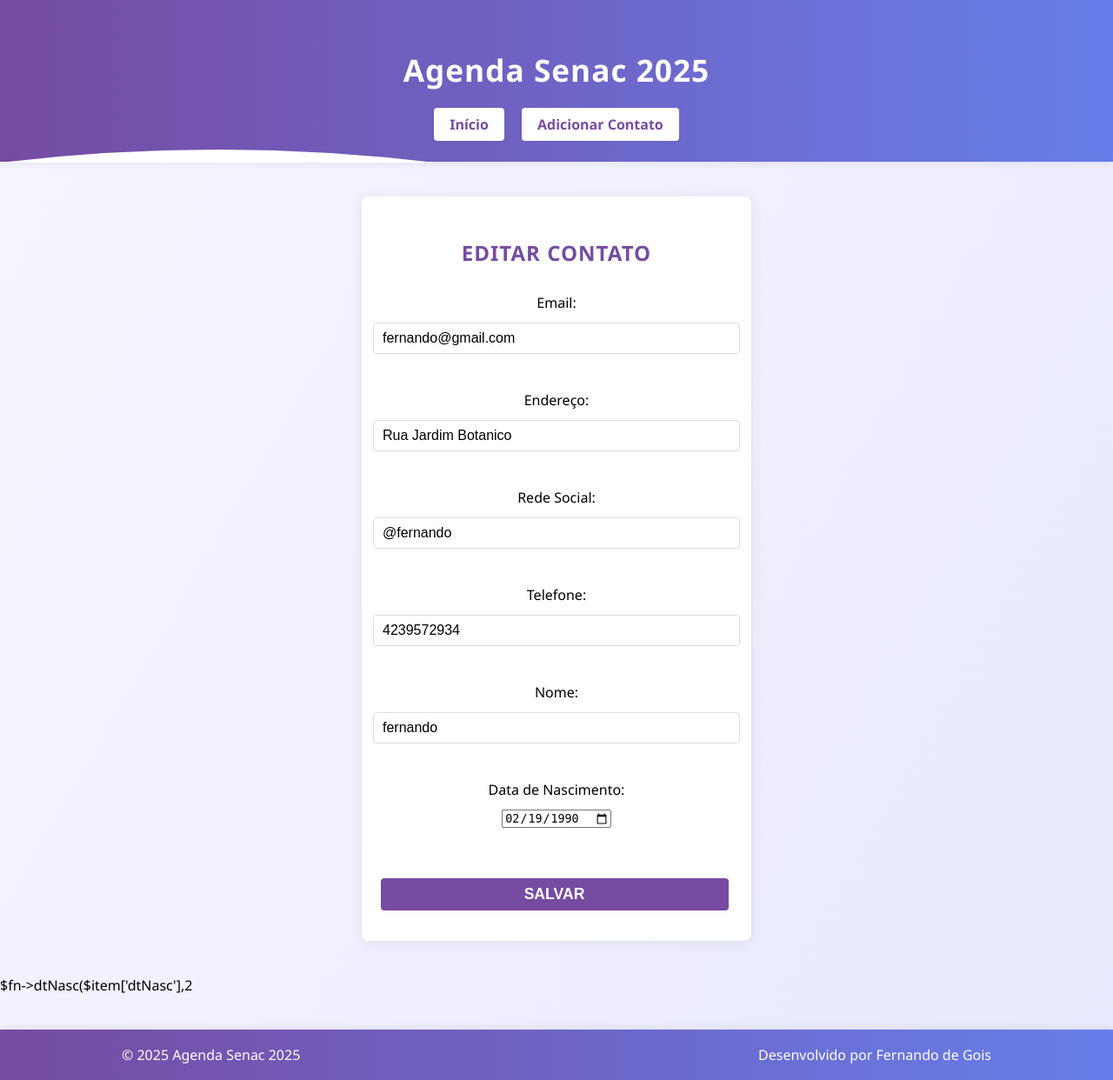
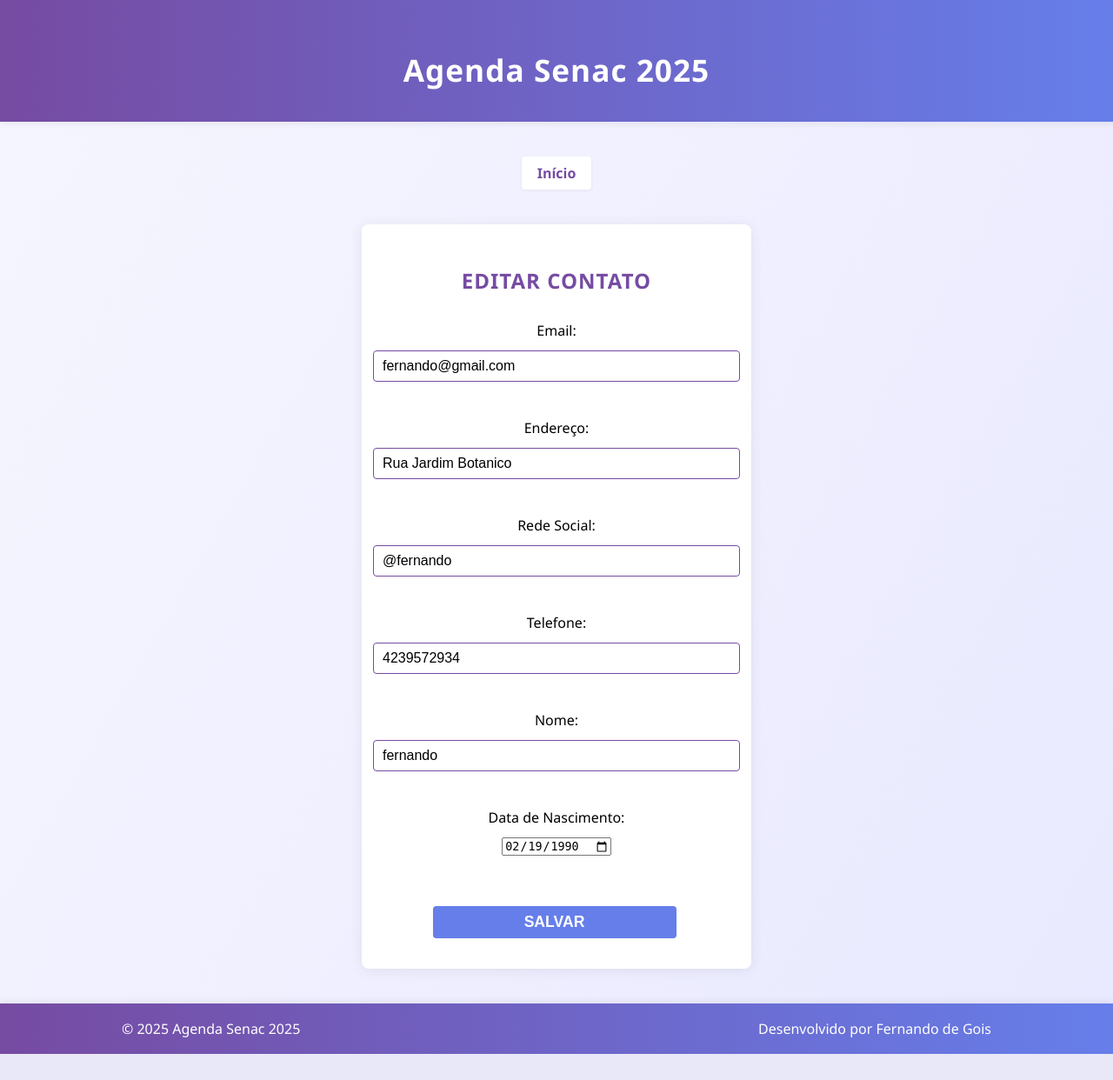
Before and after one commit to FernandoGois47/agendaSenac2025, a PHP site: page /editarContato.php?id=2 in a window 1280 px wide. Shown: the whole page at 87% size. After the commit the page ends 1212 px from the top, so only its background shows below. Run offline with PHP 8.4, Linux system fonts and the light colour scheme; data comes from the database, SQL or seed files in the repository.

Commit message:
modified:   adicionarContato.php 	new file:   cadastro.php 	new file:   classes/usuario.php 	modified:   css/style.css 	deleted:    editar.Contato.php 	modified:   editarContato.php 	modified:   inc/header.inc.php 	modified:   index.php 	new file:   login.php 	deleted:    teste.php

```diff
--- a/adicionarContato.php
+++ b/adicionarContato.php
@@ -1,5 +1,10 @@
 <?php require'inc/header.inc.php'?>
 <br>
+<div style="text-align:center; margin-bottom:30px;" >
+    <nav>
+        <a  href="index.php" class="header-button">Início</a>
+    </nav>
+</div>
     <form method="POST" action="adicionarContatoSubmit.php" class="form-contato">
         <h1 class="title">ADICIONAR</h1>
         Email: <br>
--- a/css/style.css
+++ b/css/style.css
@@ -154,12 +154,12 @@
     outline: none;
 }
 
-.btn-adicionar {
+.btn-adicionar, .form-contato input[type="submit"]  {
     background: #764ba2;
     color: #fff;
 }
 
-.btn-adicionar:hover {
+.form-contato input[type="submit"] , .btn-adicionar:hover {
     background: #667eea;
 }
 
@@ -202,7 +202,8 @@
 }
 
 .form-contato input[type="text"],
-.form-contato input[type="email"] {
+.form-contato input[type="email"],
+.form-contato input[type="password"]  {
     width: 100%;
     padding: 8px 10px;
     border: 1px solid #ddd;
@@ -212,14 +213,15 @@
     transition: border 0.2s;
 }
 
-.form-contato input[type="text"]:focus,
-.form-contato input[type="email"]:focus {
+.form-contato input[type="text"],
+.form-contato input[type="email"],
+.form-contato input[type="password"]  {
     border: 1.5px solid #764ba2;
     outline: none;
 }
 
-.form-contato input[type="submit"].btn-adicionar {
-    width: 100%;
+.form-contato input[type="submit"] {
+    width: 70%;
     margin-top: 12px;
     font-size: 1.1rem;
 }
--- a/editarContato.php
+++ b/editarContato.php
@@ -16,7 +16,11 @@
     exit;
 }
 ?>
-
+<div style="text-align:center; margin-bottom:30px;" >
+    <nav>
+        <a  href="index.php" class="header-button">Início</a>
+    </nav>
+</div>
 <form method="POST" action="editarContatoSubmit.php" class="form-contato">
     <h1 class="title">EDITAR CONTATO</h1>
     <input type="hidden" name="id" value="<?= htmlspecialchars($info['id']) ?>">
@@ -35,6 +39,6 @@
     <input type="submit" name="btCadastrar" value="SALVAR" class="btn-adicionar"/>
 </form>
 
-$fn->dtNasc($item['dtNasc'],2
+
 
 <?php require 'inc/footer.inc.php'?>
--- a/inc/header.inc.php
+++ b/inc/header.inc.php
@@ -7,13 +7,8 @@
     <link rel="stylesheet" type="text/css" href="css/style.css">
 </head>
 <body class="fundo">
-    <header class="main-header">
-        <div class="header-content">
-            <h1 class="header-title">Agenda Senac 2025</h1>
-            <nav>
-                <a href="index.php" class="header-button">Início</a>
-                <a href="adicionarContato.php" class="header-button">Adicionar Contato</a>
-            </nav>
-        </div>
-        <div class="wave"></div>
-    </header>
+<header class="main-header">
+    <div class="header-content">
+        <h1 class="header-title">Agenda Senac 2025</h1>
+    </div>
+</header>
--- a/index.php
+++ b/index.php
@@ -11,6 +11,10 @@
     <button class="btn-adicionar">
         <a href="adicionarContato.php" style="color:inherit; text-decoration:none;">ADICIONAR</a>
     </button>
+    <nav>
+        <a href="index.php" class="header-button">Início</a>
+        <a href="adicionarContato.php" class="header-button">Adicionar Contato</a>
+    </nav>
 </div>
 
 <div class="table-container" style="max-width:1000px; margin:auto;">
```
Also changed, not shown: cadastro.php (added, +33 -0 lines), classes/usuario.php (added, +36 -0 lines), editar.Contato.php (deleted, +0 -40 lines), login.php (added, +31 -0 lines), teste.php (deleted, +0 -8 lines).
